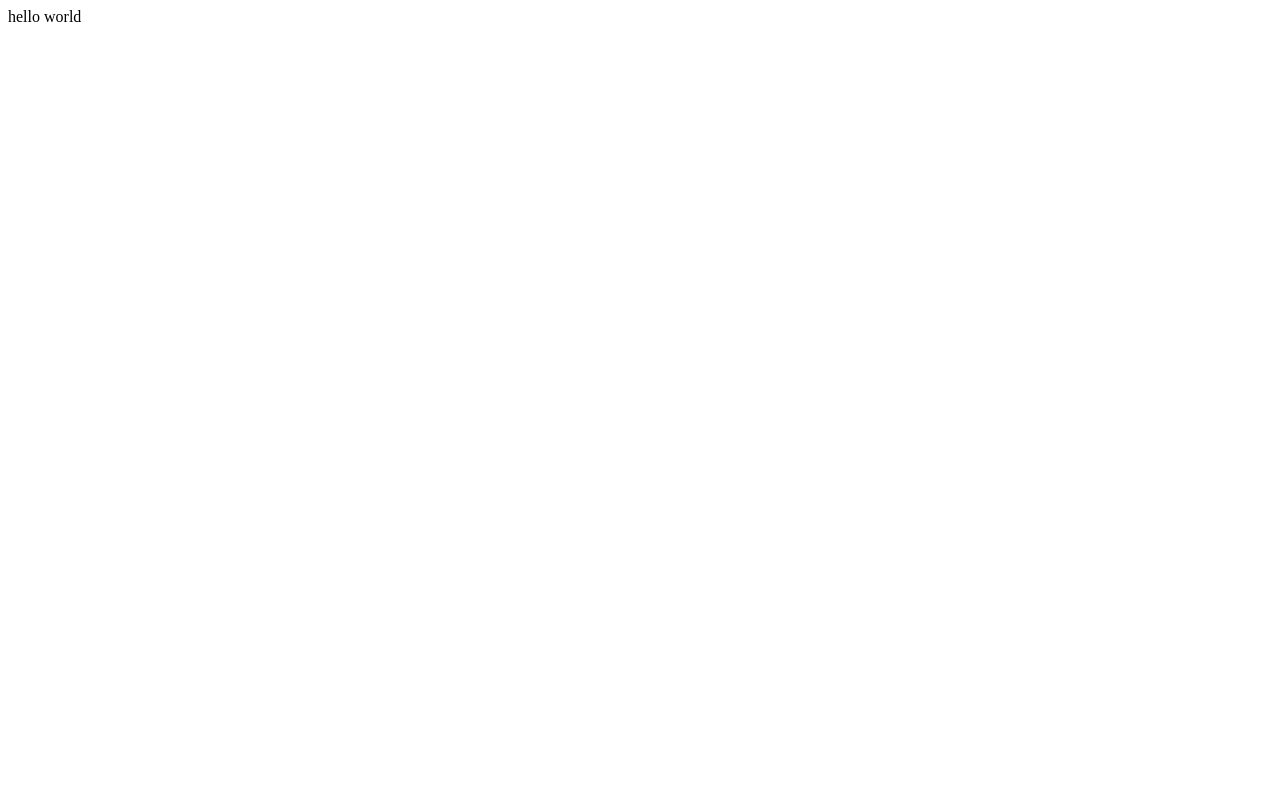
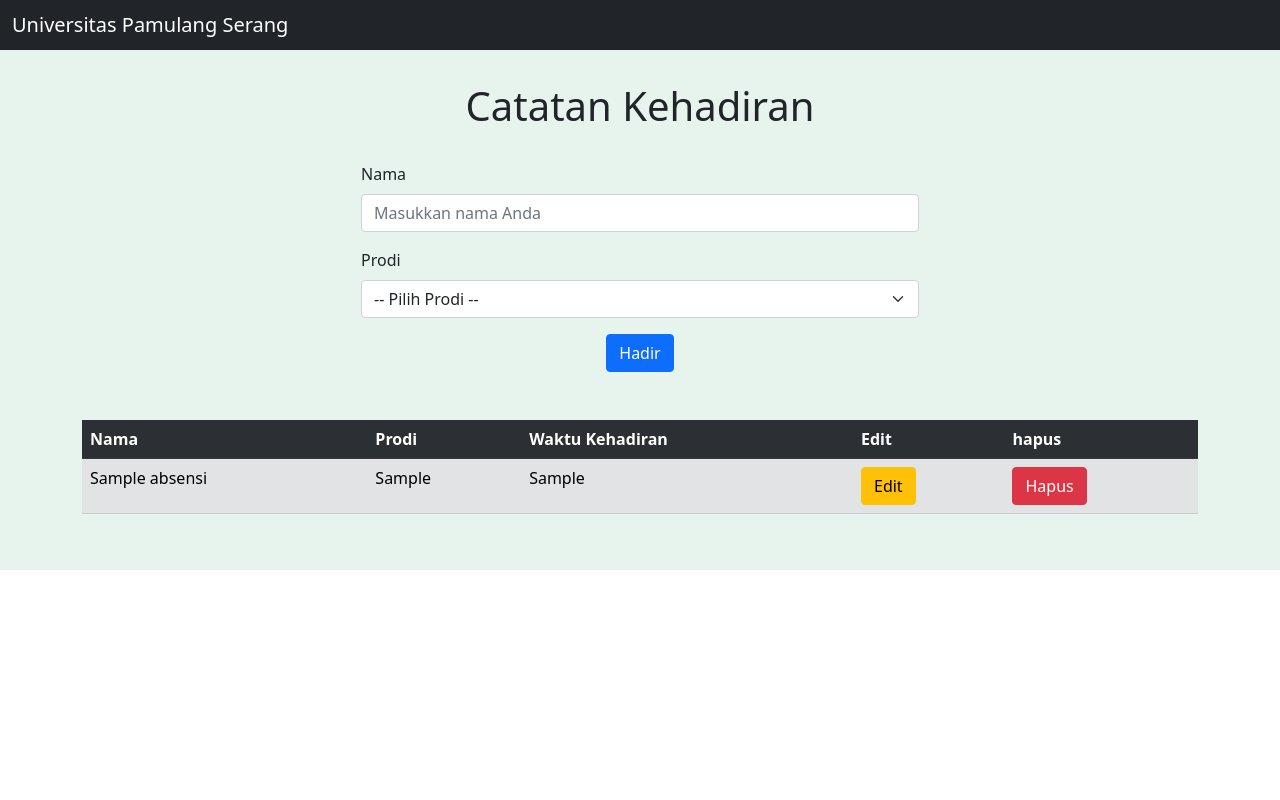
Before and after one commit to Bimafani29/SI_Kel2_Human-Capital, a PHP site: page / in a window 1280 px wide. Before the commit the page is almost empty. Run offline with PHP 8.4, Linux system fonts and the light colour scheme; tables that the repository leaves empty or names only in its code hold one stand-in row (values such as "Sample post"); a stand-in replaces the project's code that opens the database connection.

Commit message:
Update index.php
koneksi database

Co-Authored-By: Cosware <142413177+Cosware@users.noreply.github.com>
Co-Authored-By: LEAK-Jnr <170744875+LEAK-Jnr@users.noreply.github.com>
Co-Authored-By: itsmeray697 <172280905+itsmeray697@users.noreply.github.com>

```diff
--- a/index.php
+++ b/index.php
@@ -1,3 +1,101 @@
 <?php
-echo "hello world";
+include_once("koneksi.php");
+// Mengecek koneksi
+if ($mysqli->connect_error) {
+    die("Connection failed: " . $mysqli->connect_error);
+}
+
+
+// Mengambil semua data dari database
+$result = mysqli_query($mysqli, "SELECT * FROM absensi ORDER BY id DESC");
+
+if (!$result) {
+    die("Query Error: " . mysqli_error($mysqli));
+}
+if (isset($_POST['Submit'])) {
+    $nama = $_POST['nama'];
+    $prodi = $_POST['prodi'];
+
+    // Insert data ke database
+    $add = mysqli_query($mysqli, "INSERT INTO absensi(nama,prodi,waktu_kehadiran) VALUES('$nama','$prodi', NOW())");
+    if (!$add) {
+        die("Insert Error: " . mysqli_error($mysqli));
+    }
+
+}
 ?>
+
+<html>
+
+<head>
+    <!-- Required meta tags -->
+    <meta charset="utf-8">
+    <meta name="viewport" content="width=device-width, initial-scale=1">
+
+    <!-- Bootstrap CSS -->
+    <link href="https://cdn.jsdelivr.net/npm/bootstrap@5.1.3/dist/css/bootstrap.min.css" rel="stylesheet" integrity="sha384-1BmE4kWBq78iYhFldvKuhfTAU6auU8tT94WrHftjDbrCEXSU1oBoqyl2QvZ6jIW3" crossorigin="anonymous">
+
+    <title>Absensi Kehadiran</title>
+</head>
+
+<body>
+    <nav class="navbar navbar-dark bg-dark">
+        <div class="container-fluid">
+            <span class="navbar-brand mb-0 h1">Universitas Pamulang Serang</span>
+        </div>
+    </nav>
+
+    <div class="bg-success p-2 text-dark bg-opacity-10">
+        <h1 class="p-4 text-center">Catatan Kehadiran</h1>
+        <div class="container">
+            <form action="" method="post" name="form_absen">
+                <div class="col-md-6 offset-md-3">
+                    <div class="mb-3">
+                        <label class="form-label">Nama</label>
+                        <input type="text" class="form-control" name="nama" placeholder="Masukkan nama Anda">
+                    </div>
+                    <div class="mb-3">
+                        <label for="exampleInputPassword1" class="form-label">Prodi</label>
+                        <select class="form-select" name="prodi">
+                            <option value="#">-- Pilih Prodi --</option>
+                            <option value="Sistem_Informasi">Sistem informasi</option>
+                            <option value="Sistem_komputer">sistem komputer</option>
+                            <option value="Management">management </option>
+                        </select>
+                    </div>
+                </div>
+                <div class="text-center">
+                    <button type="submit" class="btn btn-primary" name="Submit">Hadir</button>
+
+                </div>
+            </form>
+
+            <table class="my-5 table table-striped">
+                <tr class="table-dark">
+                    <th>Nama</th>
+                    <th>Prodi</th>
+                    <th>Waktu Kehadiran</th>
+                    <th>Edit</th>
+                    <th>hapus</th>
+                </tr>
+
+                <?php
+                while ($r = mysqli_fetch_array($result)) {
+                ?>
+                    <tr class="table-secondary">
+                        <td><?php echo $r['nama']; ?></td>
+                        <td><?php echo $r['prodi']; ?></td>
+                        <td><?php echo $r['waktu_kehadiran']; ?></td>
+                        <td><a href="edit.php?id=<?php echo $r['id']; ?>" class="btn btn-warning">Edit</a></td>
+                        <td><a href="delete.php?id=<?php echo $r['id']; ?>" class="btn btn-danger" onclick="return confirm('Anda yakin ingin menghapus data ini?')">Hapus</a></td>
+                    </tr>
+                <?php
+                }
+                ?>
+            </table>
+        </div>
+    </div>
+
+    <script src="https://cdn.jsdelivr.net/npm/bootstrap@5.1.3/dist/js/bootstrap.bundle.min.js" integrity="sha384-ka7Sk0Gln4gmtz2MlQnikT1wXgYsOg+OMhuP+IlRH9sENBO0LRn5q+8nbTov4+1p" crossorigin="anonymous"></script>
+</body>
+</html>
```
